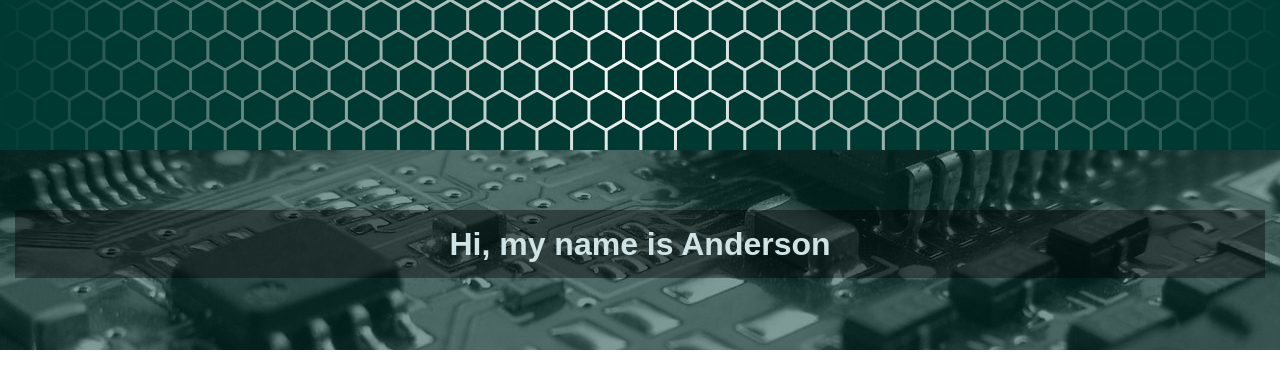
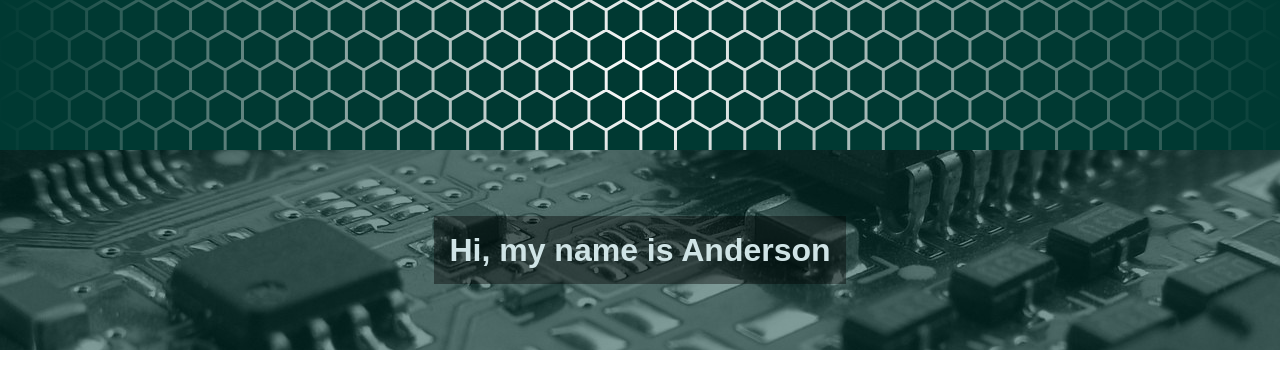
Before and after one commit to AndersonBillss/portfolio-2025, a React (Vite) app: page / in a window 1280 px wide. Shown: the top 388 px of the page. Built offline with nearby package versions, Linux system fonts and the light colour scheme.

Commit message:
Updated home img styling

```diff
--- a/src/App.css
+++ b/src/App.css
@@ -11,32 +11,28 @@
 }
 
 .home-img-container{
+  --home-img-width: 100%;
+  --home-img-height: 200px;
   position: relative;
-  width: 100%;
-  height: 200px;
+  width: var(--home-img-width);
+  height: var(--home-img-height);
+  display: flex;
+  place-items: center;
 }
 .home-img-overlay{
   position: absolute;
-  width: 100%;
-  height: 200px;
+  width: var(--home-img-width);
+  height: var(--home-img-height);
   background-color: var(--primary-dark);
   opacity: 50%;
+  z-index: -1;
 }
 .home-img{
   position: absolute;
   object-fit: cover;
-  width: 100%;
-  height: 200px;
-  z-index: -1;
-}
-.home-img-title-container{
-  position: absolute;
-  top: 50px;
-  left: 0;
-  right: 0;
-  color: var(--card-light);
-  padding: 10px 15px;
-  margin: auto;
+  width: var(--home-img-width);
+  height: var(--home-img-height);
+  z-index: -2;
 }
 .home-img-title{
   color: var(--card-light);
--- a/src/App.tsx
+++ b/src/App.tsx
@@ -8,10 +8,8 @@ function App() {
       <HexagonBackground inverted className='hexagon-background'/>
       <div className='home-img-container'>
         <div className='home-img-overlay'></div>
-        <img className='home-img' src='public/motherboard.jpg'></img>
-        <div className='home-img-title-container'>
-          <h1 className='home-img-title'>Hi, my name is Anderson</h1>
-        </div>
+        <img className='home-img' src='motherboard.jpg'></img>
+        <h1 className='home-img-title'>Hi, my name is Anderson</h1>
       </div>
     </div>
   )
```
